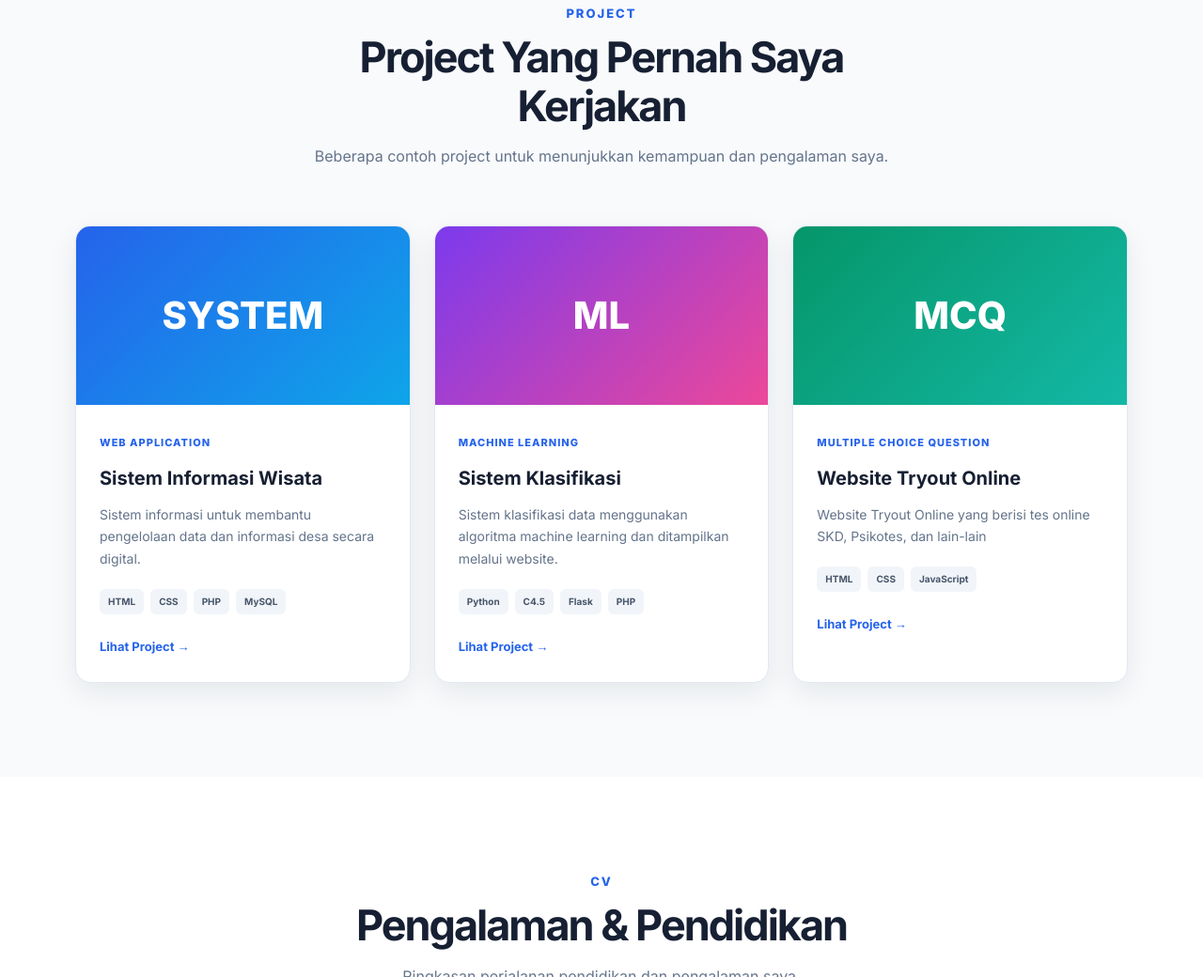
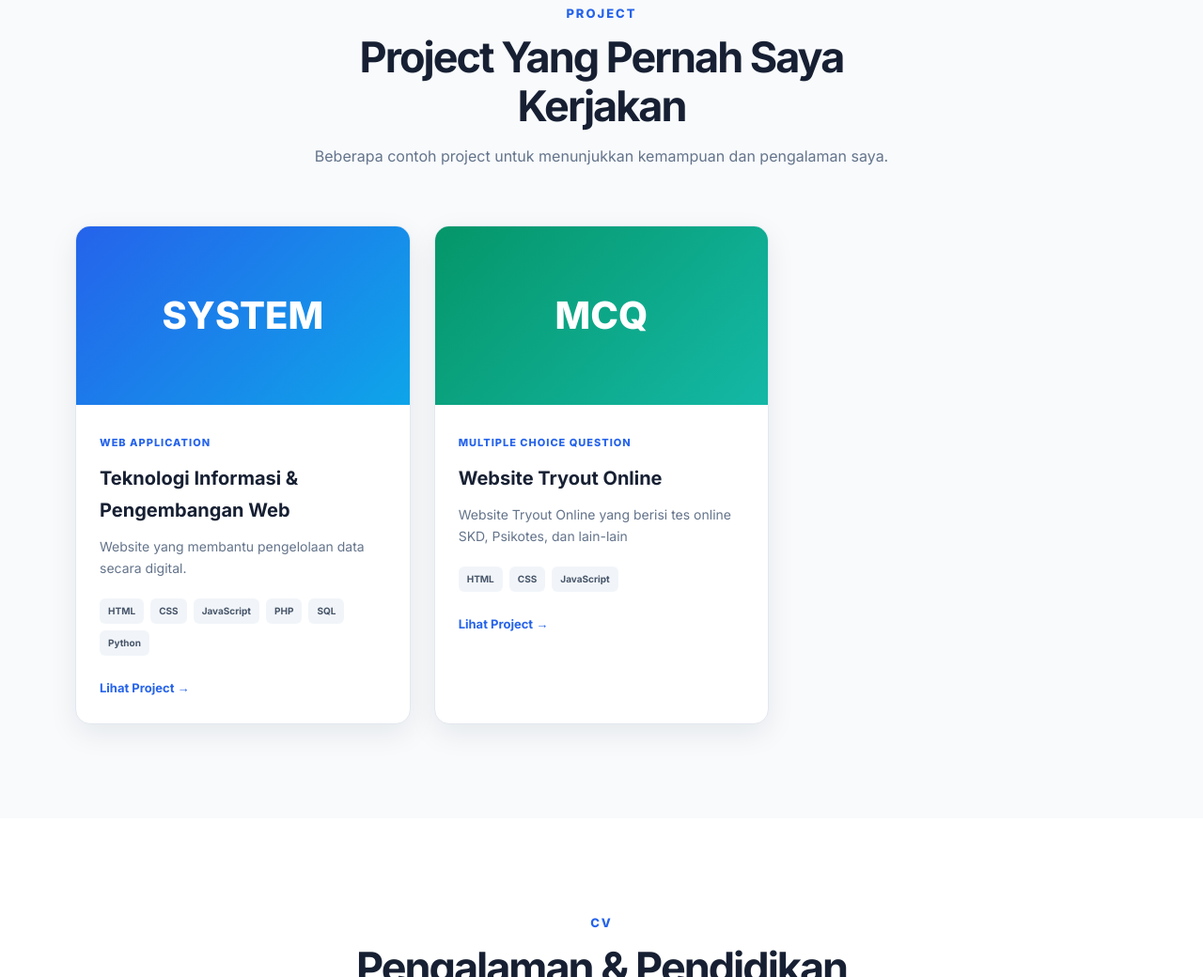
Before and after one commit to Ditosetya/setya-portfolio, a plain HTML site: page index.html in a window 1280 px wide. Shown: the part 2388-3428 px from the top of the page at 94% size. Drawn offline with Linux system fonts and the light colour scheme.

Commit message:
Mengganti file lama dengan file baru

```diff
--- a/index.html
+++ b/index.html
@@ -252,52 +252,27 @@
                     <!-- Project 1 -->
                     <article class="project-card">
                         <div class="project-image project-one">
-                            <span>
-                                SYSTEM
-                            </span>
+                            <span>SYSTEM</span>
                         </div>
                         <div class="project-content">
                             <span class="project-category">Web Application</span>
-                            <h3>Sistem Informasi Wisata</h3>
+                            <h3>Teknologi Informasi & Pengembangan Web</h3>
                             <p>
-                                Sistem informasi untuk membantu
-                                pengelolaan data dan informasi desa
-                                secara digital.
+                                Website yang membantu pengelolaan data secara digital.
                             </p>
                             <div class="project-tech">
                                 <span>HTML</span>
                                 <span>CSS</span>
+                                <span>JavaScript</span>
                                 <span>PHP</span>
-                                <span>MySQL</span>
+                                <span>SQL</span>
+                                <span>Python</span>
                             </div>
                             <a href="#" class="project-link">Lihat Project →</a>
                         </div>
                     </article>
 
                     <!-- Project 2 -->
-                    <article class="project-card">
-                        <div class="project-image project-two">
-                            <span>ML</span>
-                        </div>
-                        <div class="project-content">
-                            <span class="project-category">Machine Learning</span>
-                            <h3>Sistem Klasifikasi</h3>
-                            <p>
-                                Sistem klasifikasi data menggunakan
-                                algoritma machine learning dan
-                                ditampilkan melalui website.
-                            </p>
-                            <div class="project-tech">
-                                <span>Python</span>
-                                <span>C4.5</span>
-                                <span>Flask</span>
-                                <span>PHP</span>
-                            </div>
-                            <a href="#" class="project-link">Lihat Project →</a>
-                        </div>
-                    </article>
-
-                    <!-- Project 3 -->
                     <article class="project-card">
                         <div class="project-image project-three">
                             <span>MCQ</span>
@@ -318,7 +293,7 @@
                         </div>
                     </article>
 
-                    <!-- Project 4
+                    <!-- Project 3
                     <article class="project-card">
                         <div class="project-image project-three">
                             <span>GAME</span>
```
